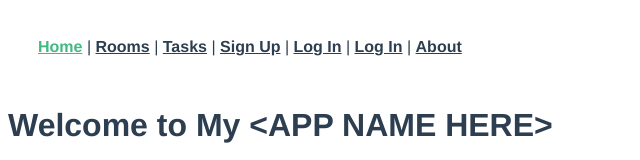
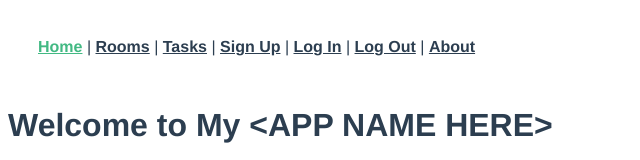
Before and after one commit to Valodier/capstone-front-end, a Vue app: page / in a window 1280 px wide. Shown: the top 160 px of the page, without its empty margins (0-640 px from the left). Built offline with nearby package versions, Linux system fonts and the light colour scheme.

Commit message:
Changes duplicate login to logout in nav bar

```diff
--- a/src/App.vue
+++ b/src/App.vue
@@ -5,7 +5,7 @@
     <router-link to="/tasks">Tasks</router-link> |
     <router-link to="/signup">Sign Up</router-link> |
     <router-link to="/login">Log In</router-link> |
-    <router-link to="/login">Log In</router-link> |
+    <router-link to="/logout">Log Out</router-link> |
     <router-link to="/about">About</router-link>
   </nav>
   <router-view />
```
